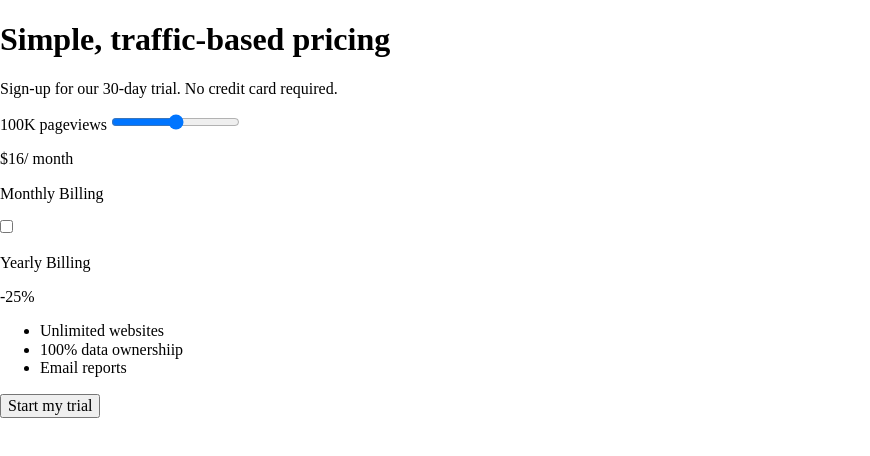
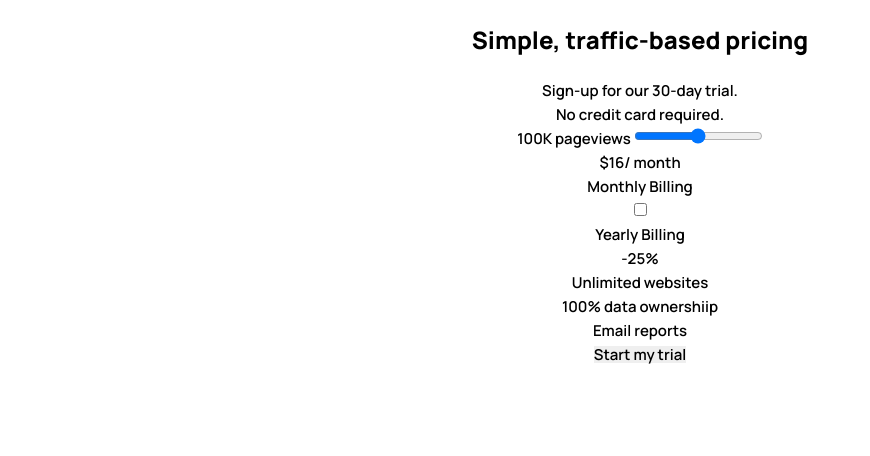
Before and after one commit to Liltanie/interactive-pricing-component, a plain HTML site: page index.html in a window 1280 px wide. Shown: the whole page, without its empty margins (0-870 px from the left). Drawn offline with Linux system fonts and the light colour scheme.

Commit message:
basic styles

```diff
--- a/index.html
+++ b/index.html
@@ -6,11 +6,18 @@
 		<meta name="viewport" content="width=device-width, initial-scale=1.0" />
 		<title>Simple, traffic-based pricing</title>
 		<link rel="stylesheet" href="/css/normalize.css" />
+		<link rel="preconnect" href="https://fonts.googleapis.com" />
+		<link rel="preconnect" href="https://fonts.gstatic.com" crossorigin />
+		<link
+			href="https://fonts.googleapis.com/css2?family=Manrope:wght@600;800&display=swap"
+			rel="stylesheet"
+		/>
+		<link rel="stylesheet" href="/css/main.css" />
 	</head>
 	<body>
-		<main>
-			<h1>Simple, traffic-based pricing</h1>
-			<p>Sign-up for our 30-day trial. No credit card required.</p>
+		<main class="container">
+			<h1 class="primary-title">Simple, traffic-based pricing</h1>
+			<p>Sign-up for our 30-day trial.<br />No credit card required.</p>
 			<article>
 				<div>
 					<label for="slider"><span class="views"></span> pageviews</label>
--- /dev/null
+++ b/sass/main.scss
@@ -0,0 +1,59 @@
+:root {
+	--light-green: hsl(174, 77%, 80%);
+	--green: hsl(174, 86%, 45%);
+	font-size: 15px;
+}
+
+*,
+*::after,
+*::before {
+	box-sizing: border-box;
+}
+
+body {
+	font-family: 'Manrope', sans-serif;
+	line-height: 1.6;
+}
+
+main {
+	text-align: center;
+}
+
+img {
+	max-width: 100%;
+}
+
+h1,
+h2,
+h3,
+ul,
+ol,
+p,
+input,
+button {
+	color: inherit;
+	text-decoration: none;
+	list-style: none;
+	padding: 0;
+	margin: 0;
+	outline: none;
+}
+
+.btn {
+	border: none;
+	cursor: pointer;
+	display: inline-block;
+}
+
+.container {
+	margin: auto;
+	max-width: 35rem;
+	width: 90%;
+}
+
+.primary-title {
+	font-size: 1.5rem;
+	font-size: clamp(1.4rem, calc(1.2571rem + 0.5714vw), 1.6rem);
+	line-height: 1.3;
+	padding: 1em 0;
+}
```
Also changed, not shown: css/main.css (added), 1 other file.
